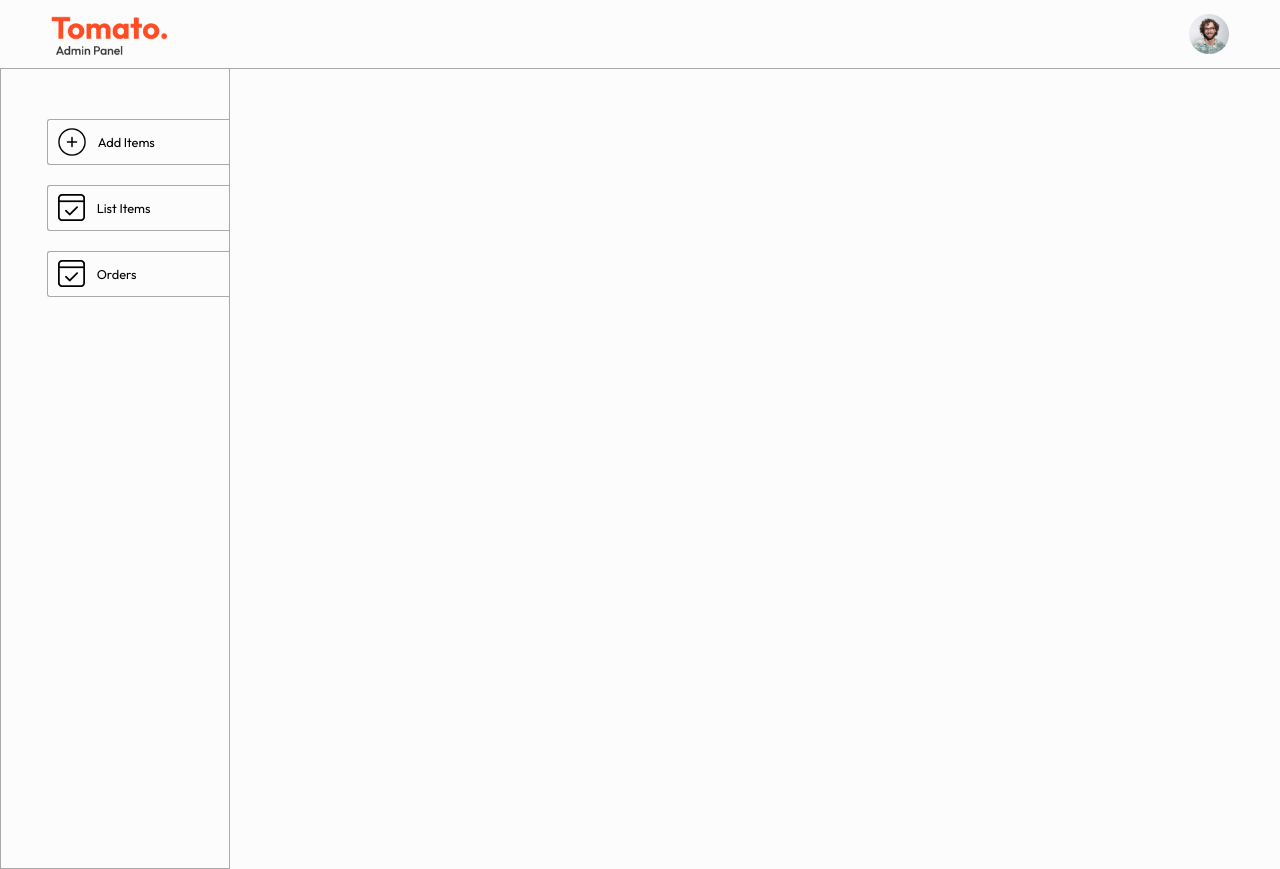
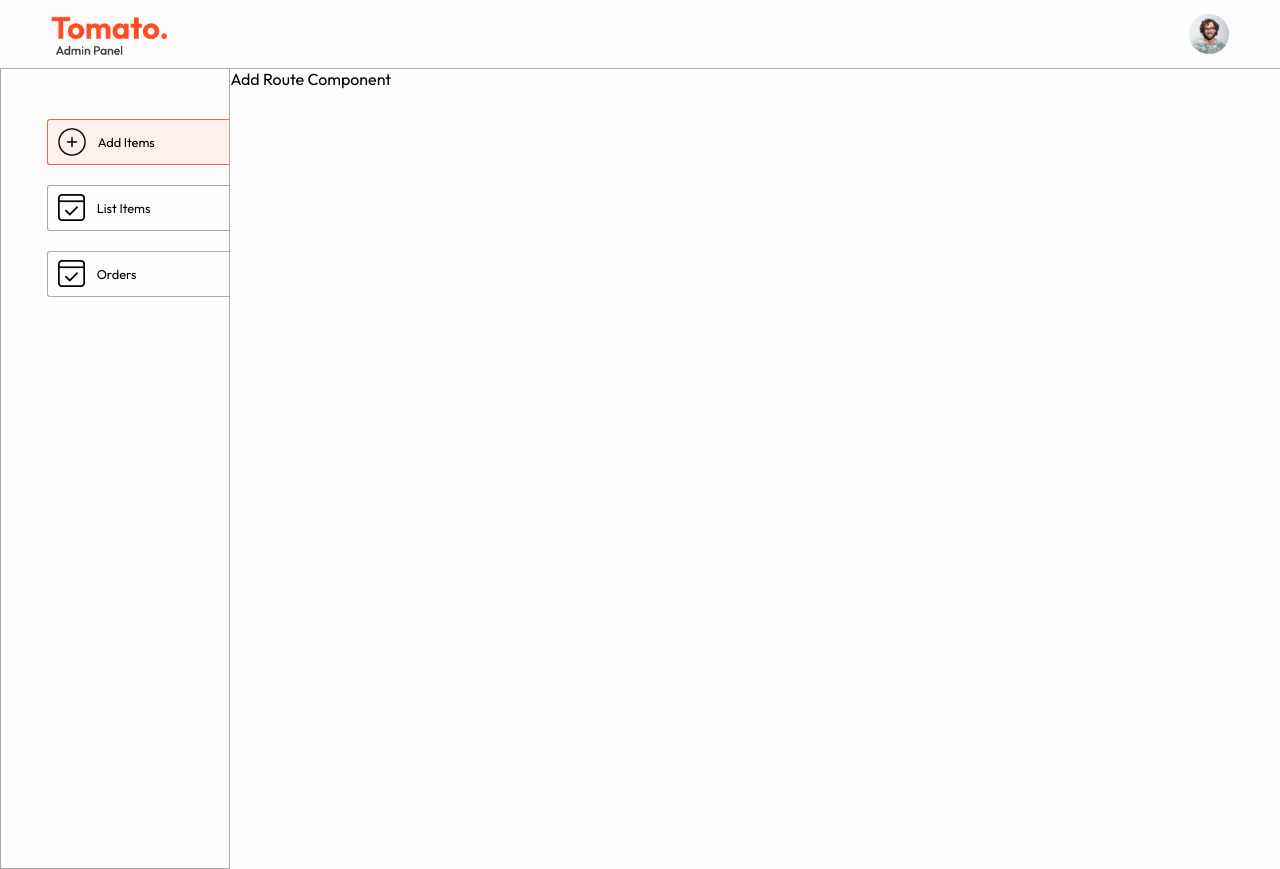
Before and after one commit to Moeen999/FoodDeliveryApp, a React (Vite) app in the folder admin/: page /add in a window 1280 px wide. Built offline with nearby package versions, Linux system fonts and the light colour scheme.

Commit message:
Added the pages for the admin to add,display the ist of food and to see the orders by users

```diff
--- a/admin/src/App.jsx
+++ b/admin/src/App.jsx
@@ -1,5 +1,9 @@
 import Navbar from "./components/Navbar/Navbar";
 import Sidebar from "./components/Sidebar/Sidebar";
+import { Route, Routes } from "react-router-dom";
+import Add from "./pages/Add/Add";
+import List from "./pages/List/List";
+import Orders from "./pages/Orders/Orders";
 
 const App = () => {
   return (
@@ -8,6 +12,11 @@
       <hr />
       <div className="app-content">
         <Sidebar />
+        <Routes>
+          <Route path="/add" element={<Add />} />
+          <Route path="/list" element={<List />} />
+          <Route path="/orders" element={<Orders />} />
+        </Routes>
       </div>
     </div>
   );
--- a/admin/src/components/Sidebar/Sidebar.css
+++ b/admin/src/components/Sidebar/Sidebar.css
@@ -25,6 +25,10 @@
   cursor: pointer;
 }
 
+.sidebar-option.active{
+  background-color: #fff0ed;
+  border-color: tomato;
+}
 
 /* ! Media Queries */
 
--- a/admin/src/components/Sidebar/Sidebar.jsx
+++ b/admin/src/components/Sidebar/Sidebar.jsx
@@ -1,21 +1,22 @@
+import { NavLink } from "react-router-dom";
 import { assets } from "../../assets/assets";
 import "./Sidebar.css";
 const Sidebar = () => {
   return (
     <div className="sidebar">
       <div className="sidebar-options">
-        <div className="sidebar-option">
+        <NavLink to="/add" className="sidebar-option">
           <img src={assets.add_icon} alt="" />
           <p>Add Items</p>
-        </div>
-        <div className="sidebar-option">
+        </NavLink>
+        <NavLink to="/list" className="sidebar-option">
           <img src={assets.order_icon} alt="" />
           <p>List Items</p>
-        </div>
-        <div className="sidebar-option">
+        </NavLink>
+        <NavLink to="/orders" className="sidebar-option">
           <img src={assets.order_icon} alt="" />
           <p>Orders</p>
-        </div>
+        </NavLink>
       </div>
     </div>
   );
--- /dev/null
+++ b/admin/src/pages/Add/Add.jsx
@@ -0,0 +1,10 @@
+import "./Add.css"
+const Add = () => {
+  return (
+    <div>
+        Add Route Component
+    </div>
+  )
+}
+
+export default Add
--- /dev/null
+++ b/admin/src/pages/List/List.jsx
@@ -0,0 +1,11 @@
+import "./List.css"
+
+const List = () => {
+  return (
+    <div>
+
+    </div>
+  )
+}
+
+export default List
--- /dev/null
+++ b/admin/src/pages/Orders/Orders.jsx
@@ -0,0 +1,11 @@
+import "./Orders.css"
+
+const Orders = () => {
+  return (
+    <div>
+
+    </div>
+  )
+}
+
+export default Orders
```
Also changed, not shown: admin/src/pages/Add/Add.css (added), admin/src/pages/List/List.css (added), admin/src/pages/Orders/Orders.css (added).
